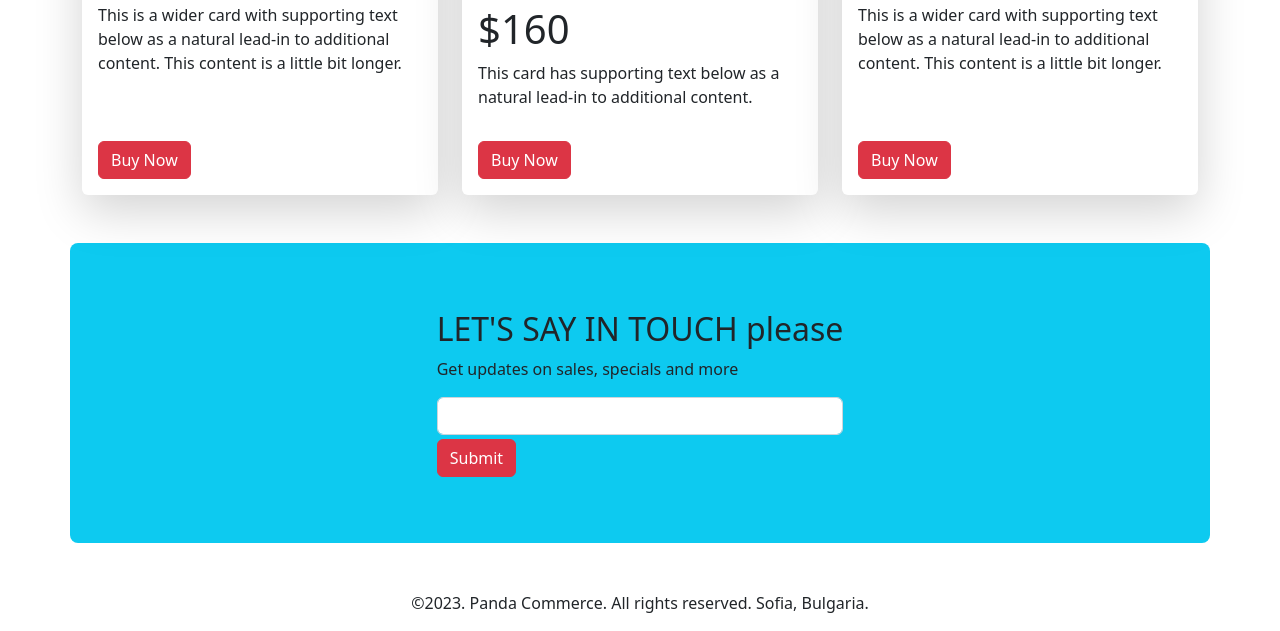
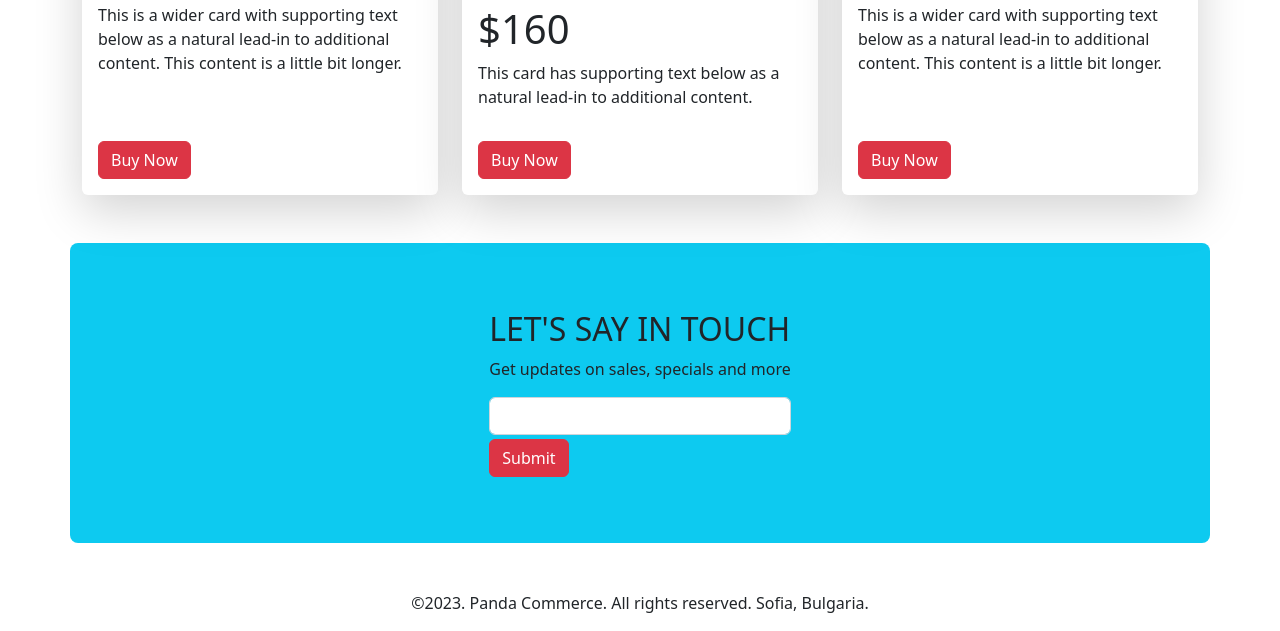
Before and after one commit to nuhash123/panda-commerce, a plain HTML site: page index.html in a window 1280 px wide. Shown: the part 1892-2523 px from the top of the page. Drawn offline with nearby package versions, Linux system fonts and the light colour scheme.

Commit message:
submission

```diff
--- a/index.html
+++ b/index.html
@@ -267,7 +267,7 @@
         <section style="height: 300px" id="subscribe"
             class="container rounded-3 bg-info d-flex justify-content-center align-items-center ">
             <div>
-                <h2>LET'S SAY IN TOUCH please</h2>
+                <h2>LET'S SAY IN TOUCH</h2>
                 <p>Get updates on sales, specials and more</p>
                 <form>
                     <div class="mb-1">
```
